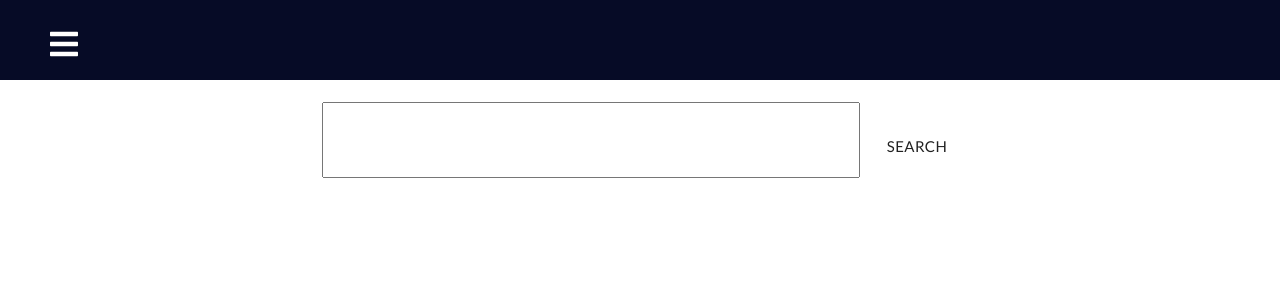
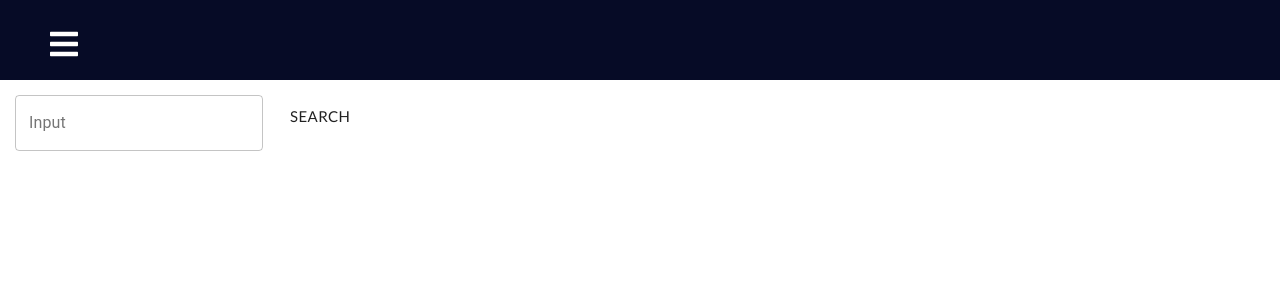
Before and after one commit to kartikeyakhullar/BTech-Project, a React (Create React App) app: page / in a window 1280 px wide. Shown: the top 300 px of the page. Built offline with nearby package versions, Linux system fonts and the light colour scheme.

Commit message:
Frontend Updated

```diff
--- a/src/App.js
+++ b/src/App.js
@@ -6,21 +6,19 @@ import Report from './pages/Report';
 import Team from './pages/Team';
 import Presentation from './pages/Presentation';
 import Dataset from './pages/Dataset';
+import bg from './images/bg.png';
 
 function App() {
   return (
-    <>
+
       <Router>
         <Navbar />
         <Switch>
           <Route path="/" exact component={Home} />
-          <Route path="/report" component={Report} />
           <Route path="/team" component={Team} />
-          <Route path="/presentation" component={Presentation} />
           <Route path="/dataset" component={Dataset} />
         </Switch>
       </Router>
-    </>
   );
 }
 
--- a/src/pages/Home.js
+++ b/src/pages/Home.js
@@ -1,9 +1,10 @@
 import React from 'react'
 import SearchResults from './SearchResults';
 
+
 function Home() {
     return (
-        <div className="home">
+        <div >
             <SearchResults />
         </div>
     )
--- a/src/pages/List.js
+++ b/src/pages/List.js
@@ -1,28 +1,51 @@
 import React from 'react'
+import LongText from './LongText';
+import { makeStyles } from '@material-ui/core/styles';
+import Paper from '@material-ui/core/Paper';
+import Grid from '@material-ui/core/Grid';
 
+
+const useStyles = makeStyles((theme) => ({
+    paper: {
+      padding: theme.spacing(2),
+      textAlign: 'center',
+      color: theme.palette.text.secondary,
+      fontSize:10,
+    },
+    Grid: {
+        padding: 5,
+        margin: 5,
+    }
+  }));
 
 function List({keywords,result}) {
     const final = result["hits"].hits;
     console.log(final);
+    const classes = useStyles();
     return (
-        <div>
+        <div className={classes.root} >
+            <Grid item xs={12}>
             <h5> Keywords searched : </h5>
             {keywords.map((word)=>{
                 return  word
             })}
-            <>
+            </Grid>
+            <Grid item xs={12}>
                 {
                     final.map((element,index)=>{
+                        let content= element._source.abstract;
                         return (
+                            (element._source.abstract.length > 0) ?
+                            <Grid container spacing={2}>
                             <div key={index}>
-                                <p>{element._source.abstract}</p>
-                                <p>{element._source.url}</p>
+                                <Paper className={classes.paper}><LongText content = {content}/></Paper>
+                                <Paper className={classes.paper}><a href={element._source.url} >{element._source.url}</a></Paper>
                                 <hr />
-                            </div>
+                            </div></Grid> : <></>
                         )
                     })
                 }
-            </>
+            </Grid>
         </div>
     )
 }
--- /dev/null
+++ b/src/pages/LongText.js
@@ -0,0 +1,33 @@
+import React from 'react';
+import {Component} from 'react';
+
+
+class LongText extends Component {
+    state = { showAll: false }
+    showMore = () => this.setState({showAll: true});
+    showLess = () => this.setState({showAll: false});
+    render() {
+        const {content} = this.props;
+        let limit = 250;
+        const {showAll} = this.state;
+        console.log(content);
+        if(content.length<=limit) {
+
+            return <div>{content}</div>
+        }
+        if(showAll) {
+
+            return <div>
+                {content}
+                <a onClick={this.showLess}>Read less</a>
+            </div>
+        }
+        const toShow = content.substring(0,limit)+"...";
+        return <div>
+            {toShow}
+            <a><span onClick={this.showMore}>Read more</span></a>
+        </div>
+    }
+}
+
+export default LongText;
--- a/src/pages/SearchResults.js
+++ b/src/pages/SearchResults.js
@@ -1,12 +1,34 @@
 import React, {useState} from 'react'
 import Button from '@material-ui/core/Button';
 import List from './List';
+import { makeStyles } from '@material-ui/core/styles';
+import Paper from '@material-ui/core/Paper';
+import Grid from '@material-ui/core/Grid';
+import TextField from '@material-ui/core/TextField';
+import { blueGrey } from '@material-ui/core/colors';
+import backgroundimage from '../images/bg.png';
 
 const fixedArray = ['covid', 'coronavirus', 'symptoms',
 'social', 'distancing', 'incubation', 'comorbidity', 'pandemic',
 'community', 'spread', 'quarantine', 'isolation', 'virus', 'sars', 'epidemic',
 'herd immunity', 'flattening', 'curve', 'bronchial'];
 
+const useStyles = makeStyles((theme) => ({
+    root: {
+      padding:5,
+      alignItems: 'center',
+    },
+    paper: {
+      padding: theme.spacing(2),
+      textAlign: 'center',
+      color: theme.palette.text.secondary,
+    },
+    grid: {
+        margin: 10,
+        alignItems: 'center',
+        alignSelf: 'center',
+    }
+  }));
 
 function SearchResults() {
 
@@ -14,7 +36,7 @@ function SearchResults() {
     const [keywords, setKeywords] = useState([]);
     const [count,setCount] = useState(0);
     const [result,setResult] = useState({})
-
+    const classes = useStyles();
     const handler = async()=>{
         setLoading(true);
         let words = document.getElementById("inp").value.split(" ");
@@ -33,7 +55,7 @@ function SearchResults() {
             setKeywords([]);
         }else if(searchWords.length > 0){
             console.log(searchWords[0]);
-            const response = await fetch(`http://localhost:9200/summaries/_search?q=${searchWords[0]}`);
+            const response = await fetch(`http://localhost:9200/abstracts/_search?q=${searchWords[0]}`);
             const res = await response.json();
             setResult(res);
             // console.log(res);
@@ -61,12 +83,17 @@ function SearchResults() {
 
     return (
         <>
-        <div>
-            <input type="text" id="inp"/>
-            <Button size="large" onClick={handler}> Search </Button>
-        </div>
-        <div className="home">
-        { (!loading &&  keywords.length > 0) ? <List keywords = {keywords} result = {result} /> : <></>}
+        <div className={classes.root} style={{
+                    backgroundImage: backgroundimage }}>
+        <Grid container spacing={3}>
+            <Grid item xs={12} className={classes.grid}>
+                <TextField id="inp" label="Input" variant="outlined" xs={12} />
+                <Button size="large" onClick={handler}> Search </Button>
+            </Grid>
+            <Grid item xs={12} className={classes.grid}>
+                 { (!loading &&  keywords.length > 0) ? <Grid item xs={12} className={classes.grid}> <List keywords = {keywords} result = {result} /> </Grid> : <></>}
+            </Grid>
+        </Grid>
         </div>
         </>
     )
```
Also changed, not shown: 2 other files (tests, documents, lock files or other folders).
